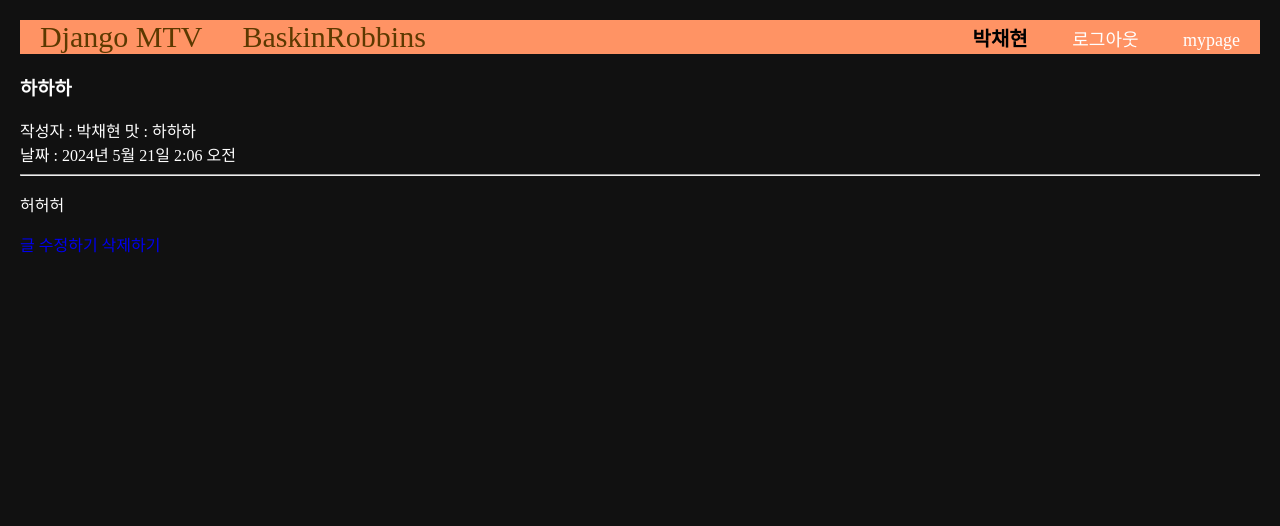
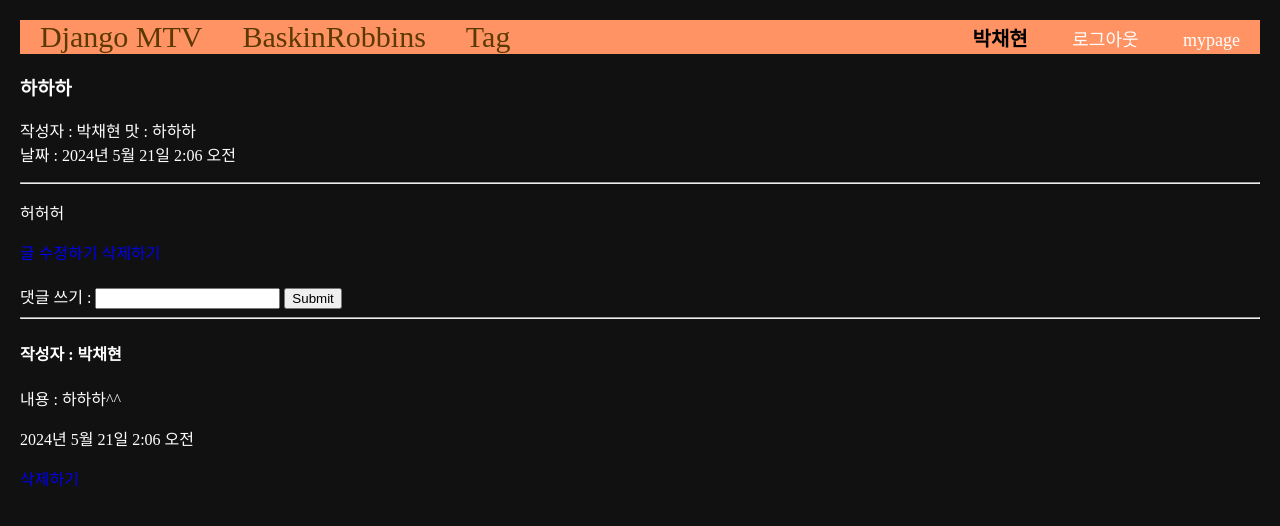
Before and after one commit to chaehyeo-n/likelion_12th_hw, a Django app: page /10 in a window 1280 px wide. Shown: the top 526 px of the page. Run offline with Django 5.2, Linux system fonts and the light colour scheme; a user stored in the database is signed in; data comes from the database, SQL or seed files in the repository; both versions use the stored data as it was after the commit; data that the repository does not hold is empty.

Commit message:
5주차 과제

```diff
--- a/project/main/admin.py
+++ b/project/main/admin.py
@@ -1,5 +1,7 @@
 from django.contrib import admin
-from .models import Post
+from .models import Post, Comment, Tag
 # Register your models here.
 
 admin.site.register(Post)
+admin.site.register(Comment)
+admin.site.register(Tag)
--- a/project/main/models.py
+++ b/project/main/models.py
@@ -2,6 +2,12 @@ from django.db import models
 from django.contrib.auth.models import User
 
 # Create your models here.
+class Tag(models.Model):
+    name = models.CharField(max_length=30, null=False, blank=False)
+
+    def __str__(self):
+        return self.name
+
 class Post(models.Model):
     title = models.CharField(max_length=50)
     writer = models.ForeignKey(User, null=False, blank=False, on_delete=models.CASCADE)
@@ -9,9 +15,19 @@ class Post(models.Model):
     body = models.TextField()
     pub_date = models.DateTimeField()
     image = models.ImageField(upload_to="post/", blank=True, null=True)
+    tags = models.ManyToManyField(Tag, related_name='posts', blank=True)
 
     def __str__(self):
         return self.title
 
     def summary(self):
         return self.body[:20]
+
+class Comment(models.Model):
+    content = models.TextField()
+    pub_date = models.DateTimeField()
+    writer = models.ForeignKey(User, null=False, blank=False, on_delete=models.CASCADE)
+    post = models.ForeignKey(Post, null=False, blank=False, on_delete=models.CASCADE)
+
+    def __str__(self):
+        return self.post.title + " : " + self.content[:20] + " by " + self.writer.profile.nickname
--- a/project/main/templates/main/baskinrobbins.html
+++ b/project/main/templates/main/baskinrobbins.html
@@ -2,6 +2,11 @@
 {% load static %}
 {% block content %}
     <div>
+        <div>
+            {% if user.is_authenticated %}
+            <a href="{% url 'main:reviews' %}">새 글 작성하기</a>
+            {% endif %}
+        </div>
         {% for post in posts %}
         <div>
             <hr/>
--- a/project/main/templates/main/detail.html
+++ b/project/main/templates/main/detail.html
@@ -6,12 +6,40 @@
 맛 : {{post.flavor}}
 <br>
 날짜 : {{post.pub_date}}
+<p>
+    {% for tag in post.tags.all %}
+        <a href="{% url 'main:tag-posts' tag.id %}">#{{ tag.name }}</a>
+    {% endfor %}
+</p>
 <hr/>
 {% if post.image %}
     <p><img src="{{ post.image.url }}" alt="사진" width="100px"></p>
 {% endif %}
 <p>{{post.body}}</p>
+{% if post.writer == user %}
 <a href="{% url 'main:edit' post.id %}">글 수정하기</a>
 <a href="{% url 'main:delete' post.id %}">삭제하기</a>
+{% endif %}
 <br>
+<div class="comment_container">
+    <div class="comment_form">
+        <h2></h2>
+        <form action="{% url 'main:detail' post.id %}" method="POST">
+            {% csrf_token %}
+            댓글 쓰기 : <input type="text" name="content">
+            <input type="submit" name="submit">
+        </form>
+    </div>
+    <div class="comment_list">
+        {% for comment in comments %}
+        <hr>
+        <h4>작성자 : {{comment.writer}}</h4>
+        <p>내용 : {{comment.content}}</p>
+        <p>{{comment.pub_date}}</p>
+        {% if comment.writer == user %}
+        <a href="{% url 'main:delete_comment' comment.id %}">삭제하기</a>
+        {% endif %}
+        {% endfor %}
+    </div>
+</div>
 {% endblock %}
--- a/project/main/templates/main/edit.html
+++ b/project/main/templates/main/edit.html
@@ -5,7 +5,6 @@
 <form action="{% url 'main:update' post.id %}" method="POST" enctype="multipart/form-data">
     {% csrf_token %}
     <p>제목 : <input type="text" name="title" value="{{post.title}}"></p>
-    <p>작성자 : <input type="text" name="writer" value="{{post.writer}}"></p>
     <p>맛 : <input type="text" name="flavor" value="{{post.flavor}}"></p>
     {% if post.image %}
         <p><img src="{{ post.image.url }}" alt="사진" width="100px"></p>
--- a/project/main/templates/main/reviews.html
+++ b/project/main/templates/main/reviews.html
@@ -6,7 +6,6 @@
 <form action="{% url 'main:create' %}" method="POST" enctype="multipart/form-data">
     {% csrf_token %}
     <p>제목 : <input type="text" name="title"></p>
-    <p>작성자 : <input type="text" name="writer"></p>
     <p>맛 : <input type="text" name="flavor"></p>
     <p>사진 : <input type="file" name="image"></p>
     <p>내용 : <textarea type="text" name="body" id="" cols="30" rows="10"></textarea></p>
--- a/project/main/urls.py
+++ b/project/main/urls.py
@@ -11,4 +11,7 @@ urlpatterns = [
     path('edit/<int:id>', edit, name="edit"),
     path('update/<int:id>', update, name="update"),
     path('delete/<int:id>', delete, name="delete"),
+    path('tag-list', tag_list, name="tag-list"),
+    path('tag-posts/<int:tag_id>', tag_posts, name="tag-posts"),
+    path('delete_comment/<int:id>', delete_comment, name="delete_comment"),
 ]
--- a/project/main/views.py
+++ b/project/main/views.py
@@ -1,7 +1,7 @@
 from django.shortcuts import render, redirect, get_object_or_404
 from django.utils import timezone
 
-from .models import Post
+from .models import Post, Comment, Tag
 
 # Create your views here.
 
@@ -17,44 +17,92 @@ def reviews(request):
 
 def detail(request, id):
     post = get_object_or_404(Post, pk = id)
-    return render(request, 'main/detail.html', {'post':post})
+    if request.method == 'GET':
+        comments = Comment.objects.filter(post=post)
+        return render(request, 'main/detail.html', {'post':post, 'comments':comments})
+
+    elif request.method == 'POST':
+        new_comment = Comment()
+
+        new_comment.post = post
+        new_comment.writer = request.user
+        new_comment.content = request.POST['content']
+        new_comment.pub_date = timezone.now()
+
+        new_comment.save()
+        return redirect('main:detail', id)
 
 def edit(request, id):
     edit_post = Post.objects.get(pk=id)
     return render(request, 'main/edit.html', {'post': edit_post})
 
 def create(request):
-    new_post = Post()
+    if request.user.is_authenticated:
+        new_post = Post()
 
-    new_post.title = request.POST['title']
-    new_post.writer = request.user
-    new_post.flavor = request.POST['flavor']
-    new_post.body = request.POST['body']
-    new_post.pub_date = timezone.now()
-    new_post.image = request.FILES.get('image')
+        new_post.title = request.POST['title']
+        new_post.writer = request.user
+        new_post.flavor = request.POST['flavor']
+        new_post.body = request.POST['body']
+        new_post.pub_date = timezone.now()
+        new_post.image = request.FILES.get('image')
 
-    new_post.save()
+        new_post.save()
 
-    return redirect('main:detail', new_post.id)
+        words = new_post.body.split(' ')
+        tag_list = []
+
+        for w in words:
+            if len(w)>0:
+                if w[0] == '#':
+                    tag_list.append(w[1:])
+
+        for t in tag_list:
+            tag, boolean = Tag.objects.get_or_create(name=t)
+            new_post.tags.add(tag.id)
+
+        return redirect('main:detail', new_post.id)
+
+    else:
+        return redirect('accounts:login')
 
 def update(request, id):
     update_post = Post.objects.get(pk=id)
+    if request.user.is_authenticated and request.user == update_post.writer:
 
-    update_post.title = request.POST['title']
-    update_post.writer = request.user
-    update_post.flavor = request.POST['flavor']
-    update_post.body = request.POST['body']
-    update_post.pub_date = timezone.now()
+        update_post.title = request.POST['title']
+        update_post.flavor = request.POST['flavor']
+        update_post.body = request.POST['body']
+        update_post.pub_date = timezone.now()
 
-    if request.FILES.get('image'):
-        update_post.image = request.FILES.get['image']
+        if request.FILES.get('image'):
+            update_post.image = request.FILES.get['image']
 
-    update_post.save()
+        update_post.save()
 
-    return redirect('main:detail', update_post.id)
+        return redirect('main:detail', update_post.id)
+    return redirect('accounts:login', update_post.id)
 
 def delete(request, id):
     delete_post = Post.objects.get(pk=id)
 
     delete_post.delete()
     return redirect('main:baskinrobbins')
+
+def delete_comment(request, id):
+    delete_comment = Comment.objects.get(pk=id)
+    post_id = delete_comment.post.id
+    delete_comment.delete()
+    return redirect('main:detail', id=post_id)
+
+def tag_list(request):
+    tags = Tag.objects.all()
+    return render(request, 'main/tag-list.html', { 'tags' : tags })
+
+def tag_posts(request, tag_id):
+    tag = get_object_or_404(Tag, id=tag_id)
+    posts = tag.posts.all()
+    return render(request, 'main/tag-post.html', {
+        'tag' : tag,
+        'posts' : posts
+    })
--- a/project/project/templates/shared/_navbar.html
+++ b/project/project/templates/shared/_navbar.html
@@ -1,6 +1,7 @@
 <nav class="navbar-container">
     <a class="navbar-link" href="{% url 'main:mainpage' %}">Django MTV</a>
     <a class="navbar-link" href="{% url 'main:baskinrobbins' %}">BaskinRobbins</a>
+    <a class="navbar-link" href="{% url 'main:tag-list' %}">Tag</a>
 
     <div class="nav-right">
         {% if user.is_authenticated %}
```
Also changed, not shown: project/main/templates/main/tag-list.html (added, +14 -0 lines), project/main/templates/main/tag-post.html (added, +19 -0 lines), project/db.sqlite3, project/main/migrations/0006_comment.py (added), project/main/migrations/0007_tag_post_tags.py (added), 2 other files.
